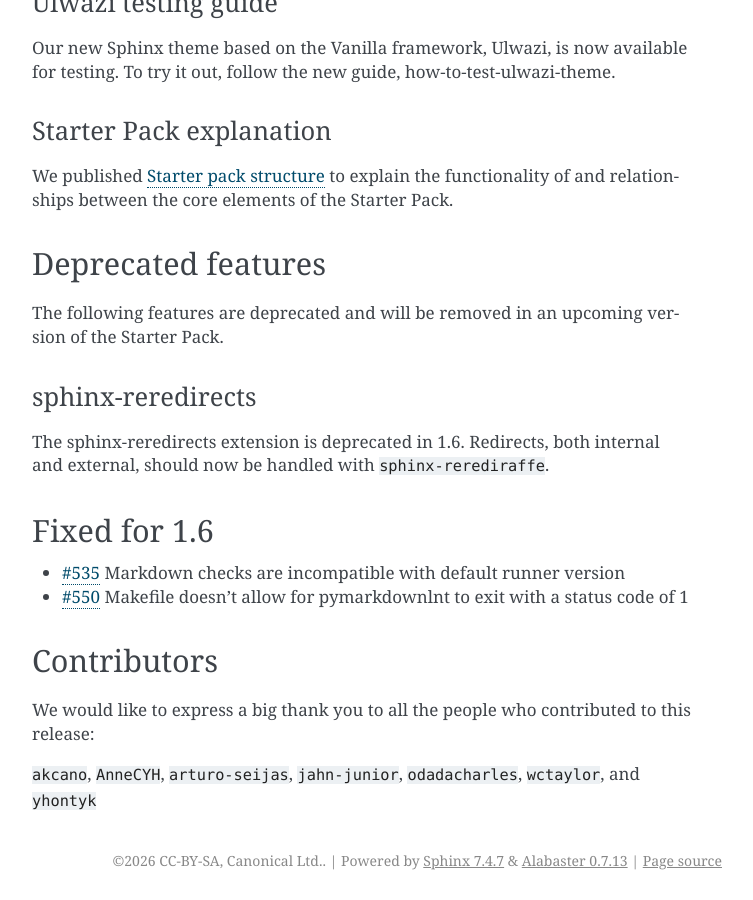
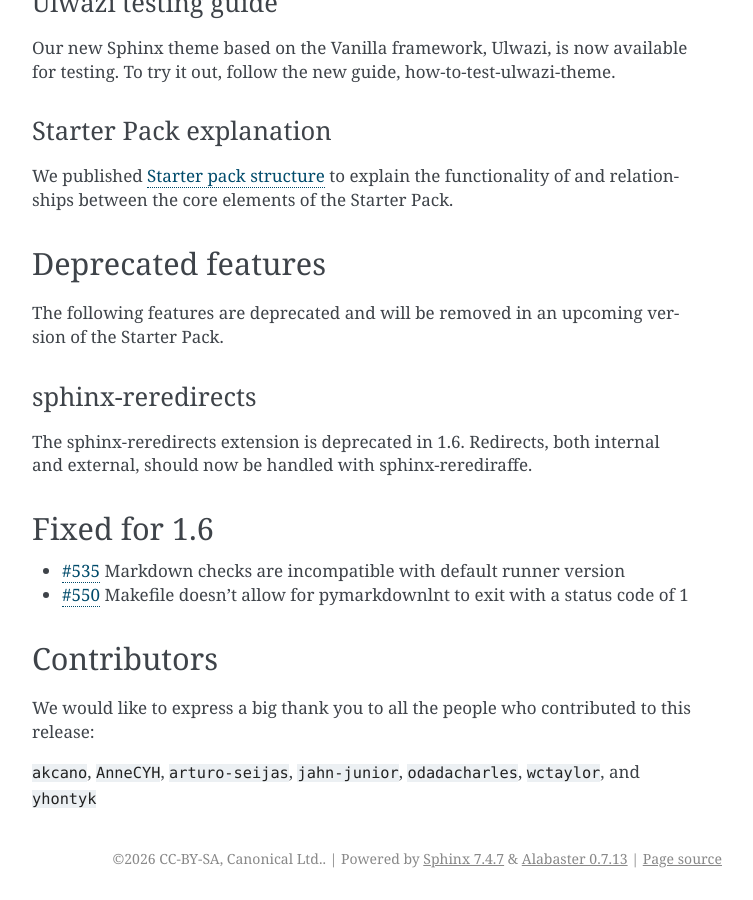
Before and after one commit to canonical/sphinx-docs-starter-pack, a Sphinx documentation site: the page built from docs/release-notes/1.6.rst, in a window 1280 px wide and 900 px high, scrolled down 1531 px. Shown: the whole window, without its empty margins (388-1141 px from the left). Built offline with Sphinx 7.4.7, drawn with Linux system fonts in a browser that asks for light colours; pages that are not in the unit, such as notebooks, are missing from menus; cross-references to code outside the pages are shown as plain code.

Commit message:
docs: remove monospaced extension name

```diff
--- a/docs/release-notes/1.6.rst
+++ b/docs/release-notes/1.6.rst
@@ -106,7 +106,7 @@ sphinx-reredirects
 ~~~~~~~~~~~~~~~~~~
 
 The sphinx-reredirects extension is deprecated in 1.6. Redirects, both internal and
-external, should now be handled with ``sphinx-rerediraffe``.
+external, should now be handled with sphinx-rerediraffe.
 
 
 Fixed for 1.6
```
